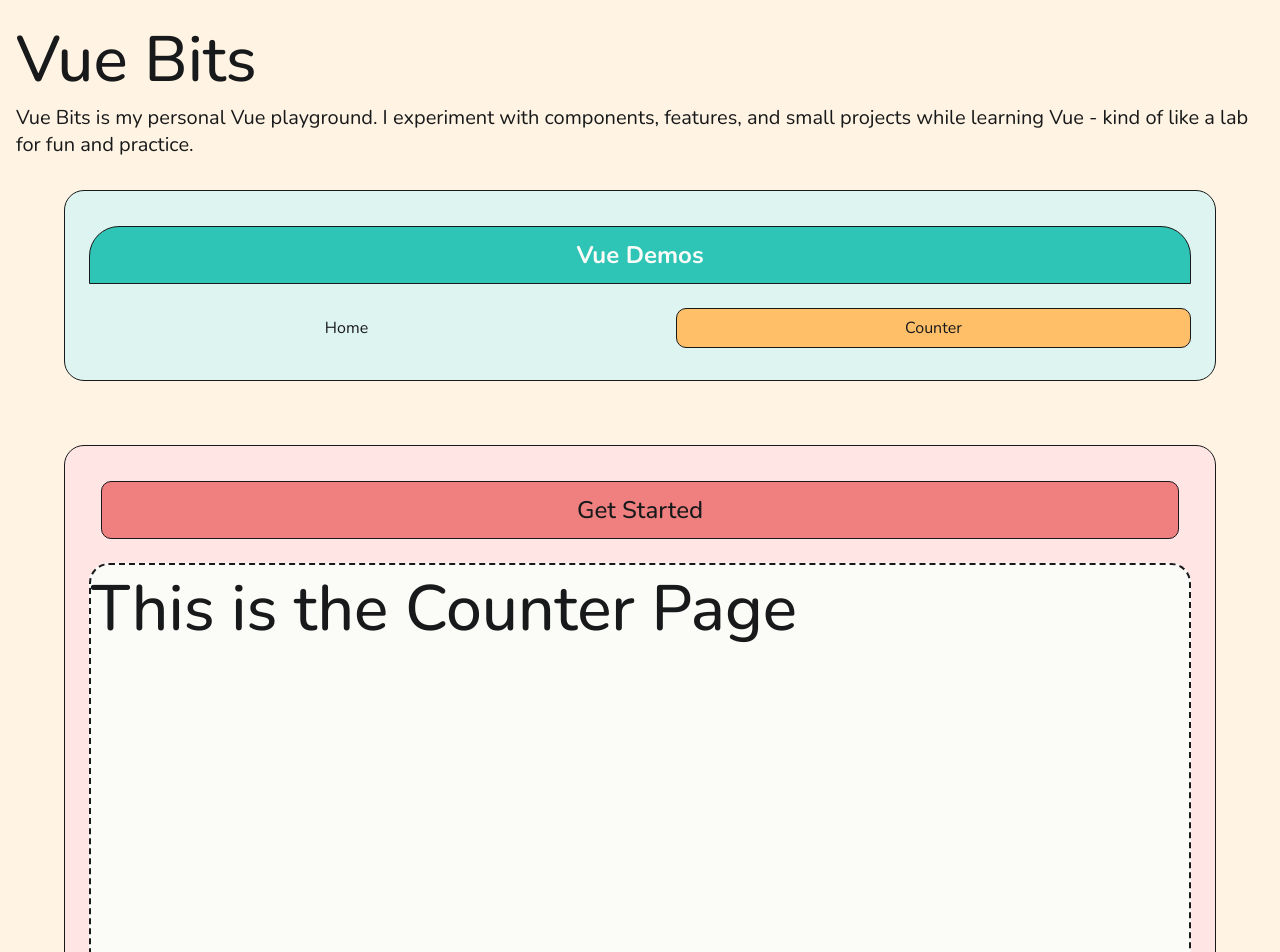
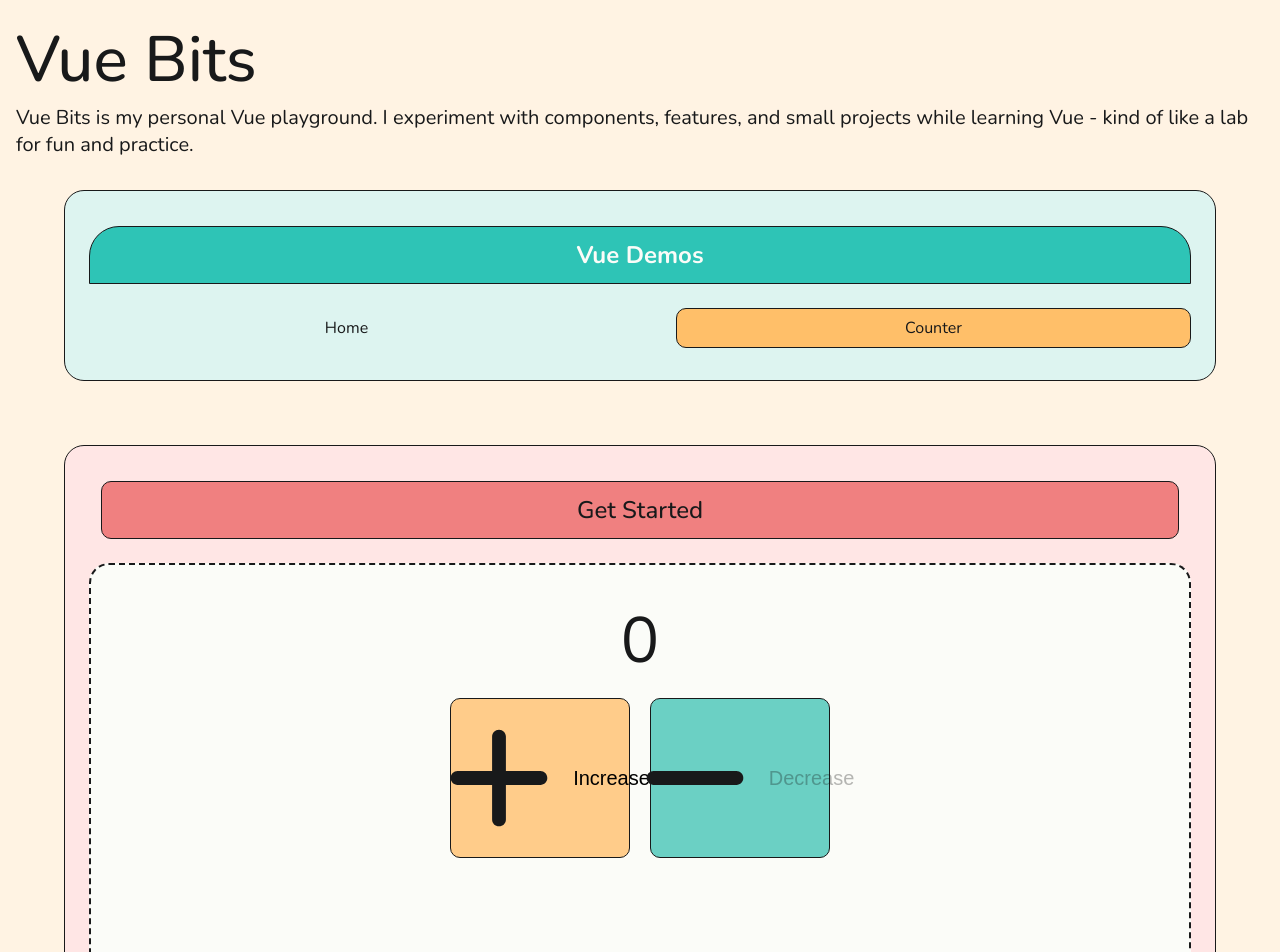
Before and after one commit to louiseka/vue-bits, a Vue app: page /counter in a window 1280 px wide. Shown: the top 952 px of the page. Built offline with nearby package versions, Linux system fonts and the light colour scheme.

Commit message:
Created counter

```diff
--- a/src/views/CounterView.vue
+++ b/src/views/CounterView.vue
@@ -1,3 +1,87 @@
-<script setup></script>
-<template><h1>This is the Counter Page</h1></template>
-<style scoped></style>
+<script setup>
+import { ref, computed } from "vue";
+
+const count = ref(0);
+const isBtnDisabled = computed(() => count.value === 0);
+
+function increment() {
+  count.value++;
+}
+
+function decrement() {
+  if (count.value > 0) {
+    count.value--;
+  }
+}
+</script>
+
+<template>
+  <section class="counter">
+    <p class="count">{{ count }}</p>
+    <div class="counter__buttons">
+      <button
+        class="button button--increase"
+        v-on:click="increment"
+        type="button"
+      >
+        <img class="icon" src="@/assets/icons/plus.svg" alt="" />
+        Increase
+      </button>
+      <button
+        class="button button--decrease"
+        v-bind:disabled="isBtnDisabled"
+        v-on:click="decrement"
+        type="button"
+      >
+        <img class="icon" src="@/assets/icons/minus.svg" alt="" />
+        Decrease
+      </button>
+    </div>
+  </section>
+</template>
+
+<style scoped>
+.counter {
+  display: flex;
+  flex-direction: column;
+  align-items: center;
+  margin: 2em 0;
+}
+.count {
+  font-size: var(--font-xl);
+  font-weight: var(--font-bold);
+}
+
+.counter__buttons {
+  display: flex;
+  gap: 20px;
+  margin: 0.8em 0;
+  flex-direction: column;
+}
+
+.button {
+  display: flex;
+  align-items: center;
+  justify-content: center;
+  gap: 5px;
+  padding: 0.5em 1em;
+  width: 180px;
+  font-size: var(--font-sm);
+  border-radius: var(--sm-border-radius);
+  border: var(--solid-thin-border);
+}
+
+.button--increase {
+  background-color: #ffcc8a;
+}
+
+.button--decrease {
+  background-color: #6bd0c4;
+}
+
+@media (min-width: 475px) {
+  .counter__buttons {
+    flex-direction: row;
+  }
+}
+</style>
```
Also changed, not shown: src/assets/icons/minus.svg (added), src/assets/icons/plus.svg (added).
